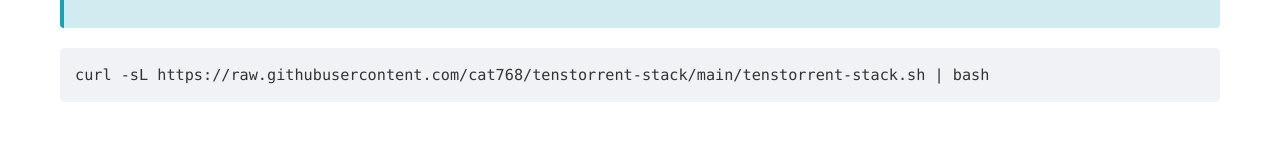
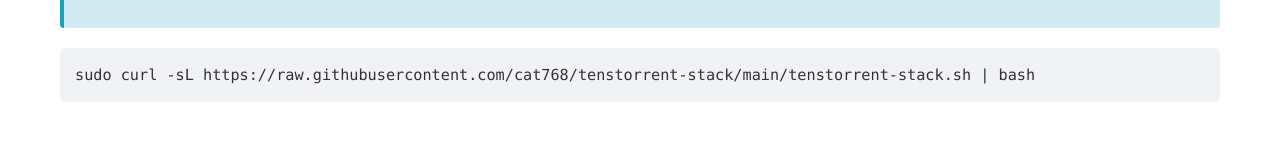
Before and after one commit to cat768/tenstorrent-stack, a plain HTML site: page index.html in a window 1280 px wide. Shown: the part 712-854 px from the top of the page. Drawn offline with Linux system fonts and the light colour scheme; no server answers.

Commit message:
Added sudo to the download script

```diff
--- a/index.html
+++ b/index.html
@@ -282,7 +282,7 @@
                 <p>The script automates the installation of system prerequisites, kernel drivers, firmware, system tools, management utilities, and optionally the TT-Metal and TT-Forge SDKs for Tenstorrent hardware (Grayskull, Wormhole, Blackhole).</p>
             </div>
 
-            <pre>curl -sL https://raw.githubusercontent.com/cat768/tenstorrent-stack/main/tenstorrent-stack.sh | bash</pre>
+            <pre>sudo curl -sL https://raw.githubusercontent.com/cat768/tenstorrent-stack/main/tenstorrent-stack.sh | bash</pre>
         </section>
 
         <section id="features">
```
